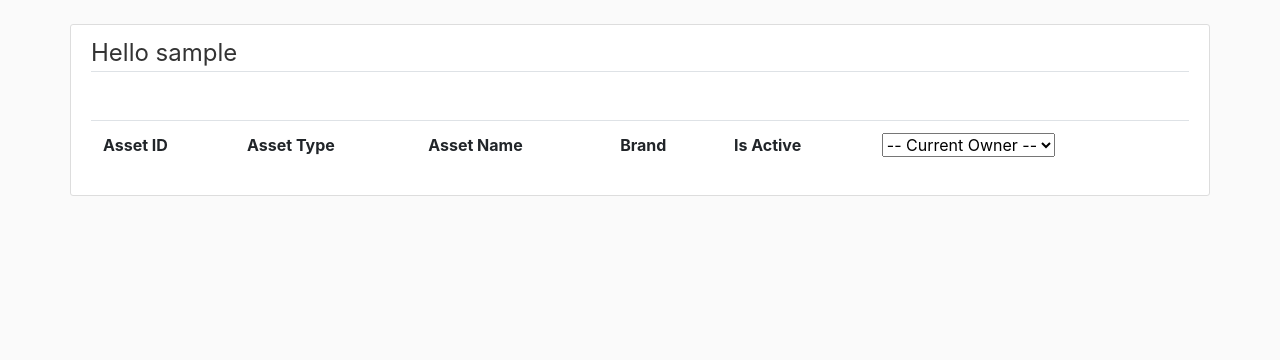
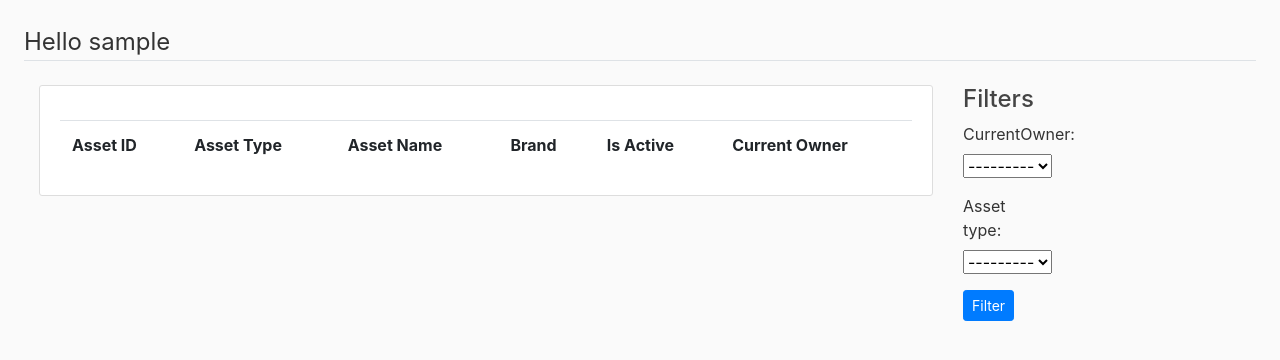
Before and after one commit to tiwari1302/assetMgmt, a Django app: page /assetAdmin/ in a window 1280 px wide. Shown: the part 56-416 px from the top of the page. Run offline with Django 4.2, Linux system fonts and the light colour scheme; the visitor is signed in with stand-in values (Sample User, id 1); data comes from the database, SQL or seed files in the repository; data that the repository does not hold is empty; some libraries are stand-ins or nearby versions.

Commit message:
filters implemented

```diff
--- a/assetMgmt/settings.py
+++ b/assetMgmt/settings.py
@@ -39,6 +39,7 @@ INSTALLED_APPS = [
     'django.contrib.staticfiles',
     'django_extensions',
     'crispy_forms',
+    'django_filters',
     'assets',
 ]
 
--- /dev/null
+++ b/assets/filters.py
@@ -0,0 +1,18 @@
+import django_filters
+from .models import asset, assetType, User
+
+class ListingFilter(django_filters.FilterSet):
+
+    class Meta:
+        model = asset
+        fields = {
+            'currentOwner': ['exact'],
+            # 'brand': ['exact'],
+            'asset_type': ['exact'],
+        }
+
+# class TypeFilter(django_filters.FilterSet):
+
+#     class Meta:
+#         model = assetType
+#         fields=['title']
--- a/assets/templates/assets/assetAdmin.html
+++ b/assets/templates/assets/assetAdmin.html
@@ -1,28 +1,23 @@
 {% extends "assets/base.html" %}
+{% load crispy_forms_tags %}
 {% block content %}
-    <div class="content-section container">
+    <div class="row mr-4 ml-4">
         <legend class="border-bottom mb-4">Hello {{ request.user }}</legend>
+
+        <div class="col-md-9">
+            <div class="content-section" style="overflow-x:auto;">
+
             </br>
-            <table class="table" id="admin-asset-table">
+                <table class="table responsive">
                     <tr>
                         <th>Asset ID</th>
                         <th>Asset Type</th>
                         <th>Asset Name</th>
                         <th>Brand</th>
                         <th>Is Active</th>
-                    <th>
-                        <select id="searchddl" onclick="searchOwner();">
-                            <option disabled="true" selected>-- Current Owner --</option>
-                                {% for user in users %}
-                                    <option value="{{asset.currentOwner}}">
-                                        {{user.username}}
-                                    </option>
-                                {% endfor %}
-                        </select>
-                    </th>
-                    <!-- <th>Current Owner</th> -->
+                        <th>Current Owner</th>
                     </tr>
-                    {% for asset in assets %}
+                        {% for asset in asset_filter.qs %}
                         <tr>
                             <td><a href="{% url 'asset-update' id=asset.id%}">{{ asset.id }}</a></td>
                             <td>{{ asset.asset_type }}</td>
@@ -34,31 +29,32 @@
                         {% endfor %}
                 </table>
             </div>
-    <script type="text/javascript">
-        function searchOwner()
-        {
-            var input,table,tr,td,filter,i;
-            input=document.getElementById("searchddl");
-            filter=input.value.toUpperCase();
-            table=document.getElementById("admin-asset-table");
-            tr=table.getElementsByTagName("tr");
-            for(i=0; i<tr.length; i++)
-            {
-                td=tr[i].getElementsByTagName("td")[3];
-                if(td)
-                {
-                    displaydata=td.innerText;
-                    if(displaydata.toUpperCase().indexOf(filter)>-1)
-                    {
-                        tr[i].style.display="";
-                    }
-                    else
-                    {
-                        tr[i].style.display="none";
-                    }
-                }
-            }
-        }
-    </script>
+        </div>
 
+        <div class="mb-4">
+            <div class="col-md-3">
+                <h4>Filters</h4>
+                <!-- <p>By type</p>
+                <ul>
+                    <li class="selected"><a href="?">All</a></li>
+                    {% for assetType in assetTypes %}
+                        <li><a href="?asset_type={{ assetType.id }}">{{ assetType.title }}</a></li>
+                    {% endfor %}
+                </ul>
+                <br>
+                <p>By current owner</p>
+                <ul>
+                    <li class="selected"><a href="?">All</a></li>
+                    {% for user in users %}
+                        <li><a href="?currentOwner={{ user.id }}">{{ user.username }}</a></li>
+                    {% endfor %}
+                </ul> -->
+                <form method="get">
+                    {{ asset_filter.form.as_p }}
+                    <button class="btn btn-sm btn-primary">Filter</button>
+                </form>
+            </div>
+        </div>
+
+    </div>
 {% endblock content%}
--- a/assets/views.py
+++ b/assets/views.py
@@ -10,6 +10,7 @@ from django.urls import reverse_lazy, reverse
 from django.utils import timezone
 from django.shortcuts import render, redirect
 from django.contrib import messages
+from .filters import ListingFilter
 
 # Create your views here.
 
@@ -19,9 +20,18 @@ class SuperUserCheck(UserPassesTestMixin):
 
 @user_passes_test(lambda u: u.is_superuser)
 def adminAssetView(request):
+    assets = asset.objects.all()
+    assetTypes = assetType.objects.all()
+    users = User.objects.all()
+    asset_filter = ListingFilter(request.GET, queryset=assets)
+
+    # print(type(assets))
+    # print(type(asset_filter.qs))
     context = {
-        'assets': asset.objects.all(),
-        'users':User.objects.all(),
+        'assets': assets,
+        'assetTypes': assetTypes,
+        'users':users,
+        'asset_filter':asset_filter,
     }
     return render(request, 'assets/assetAdmin.html', context)
 
```
Lines whose indentation alone changed are shown as unchanged.
